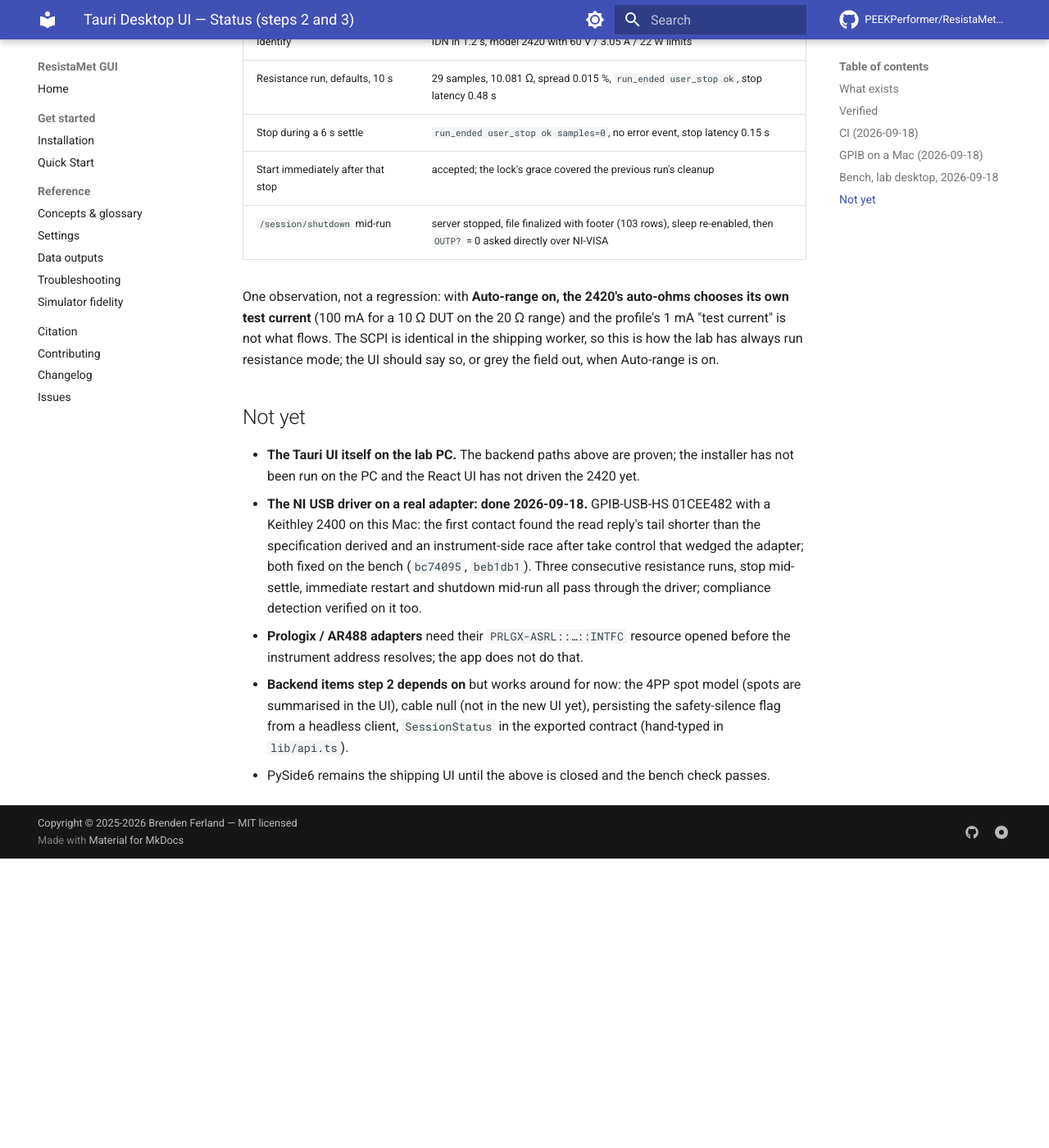
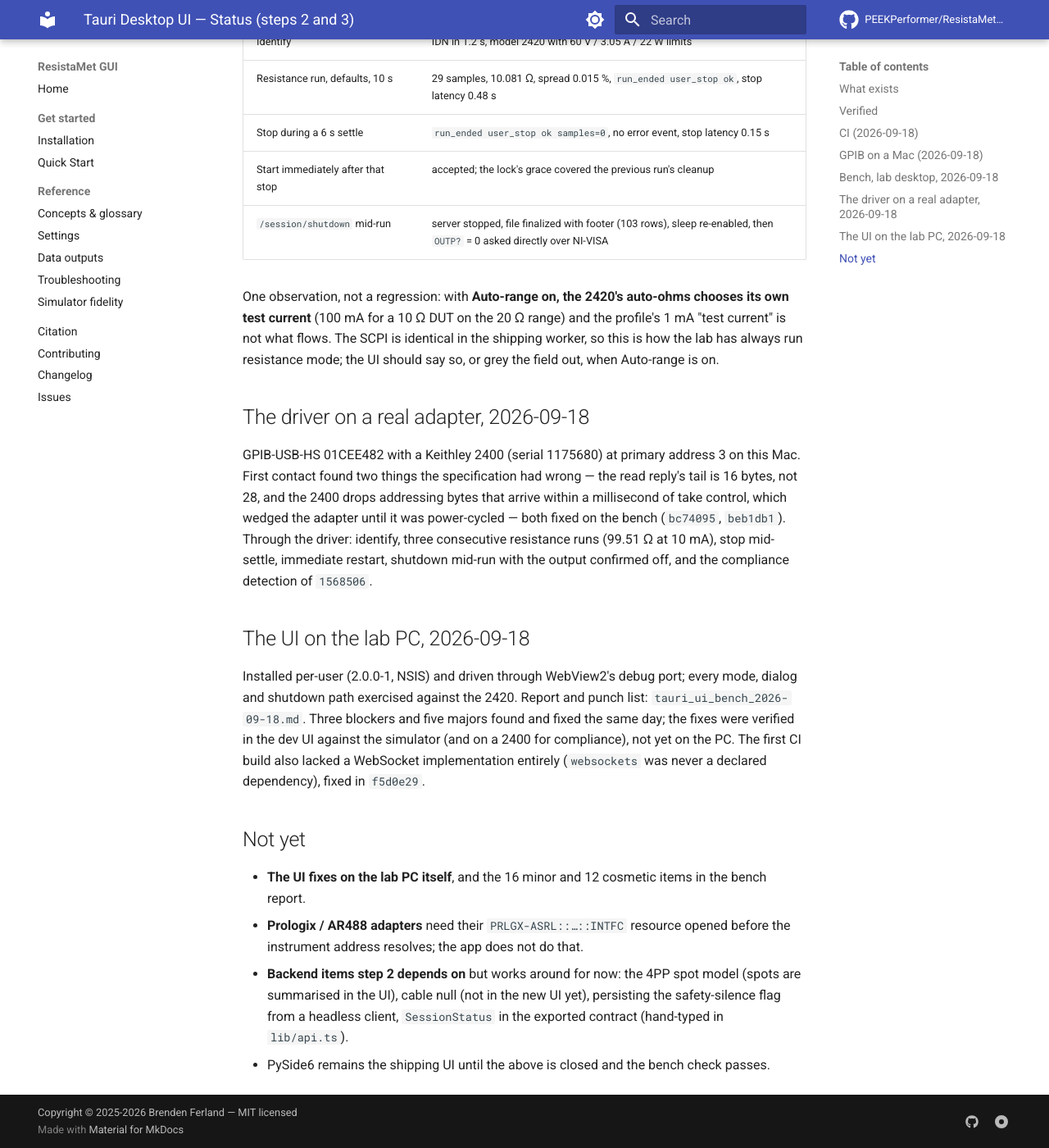
Before and after one commit to PEEKPerformer/ResistaMet-GUI, an MkDocs documentation site: the page built from docs/design/tauri_ui_status.md, in a window 1280 px wide and 1400 px high, scrolled down 2559 px. Shown: the whole window at 82% size. Built offline with MkDocs 1.6.1 and Material for MkDocs 9.7.7, drawn with Linux system fonts in a browser that asks for light colours; comment, search, counter and statistics services are not loaded; before the commit the page ends 3606 px from its top, so only the background shows below that.

Commit message:
Update the UI status doc after the two bench days

```diff
--- a/docs/design/tauri_ui_status.md
+++ b/docs/design/tauri_ui_status.md
@@ -106,18 +106,32 @@ identical in the shipping worker, so this is how the lab has always run
 resistance mode; the UI should say so, or grey the field out, when
 Auto-range is on.
 
+## The driver on a real adapter, 2026-09-18
+
+GPIB-USB-HS 01CEE482 with a Keithley 2400 (serial 1175680) at primary
+address 3 on this Mac. First contact found two things the specification had
+wrong — the read reply's tail is 16 bytes, not 28, and the 2400 drops
+addressing bytes that arrive within a millisecond of take control, which
+wedged the adapter until it was power-cycled — both fixed on the bench
+(`bc74095`, `beb1db1`). Through the driver: identify, three consecutive
+resistance runs (99.51 Ω at 10 mA), stop mid-settle, immediate restart,
+shutdown mid-run with the output confirmed off, and the compliance
+detection of `1568506`.
+
+## The UI on the lab PC, 2026-09-18
+
+Installed per-user (2.0.0-1, NSIS) and driven through WebView2's debug
+port; every mode, dialog and shutdown path exercised against the 2420.
+Report and punch list: `tauri_ui_bench_2026-09-18.md`. Three blockers and
+five majors found and fixed the same day; the fixes were verified in the
+dev UI against the simulator (and on a 2400 for compliance), not yet on the
+PC. The first CI build also lacked a WebSocket implementation entirely
+(`websockets` was never a declared dependency), fixed in `f5d0e29`.
+
 ## Not yet
 
-- **The Tauri UI itself on the lab PC.** The backend paths above are
-  proven; the installer has not been run on the PC and the React UI has
-  not driven the 2420 yet.
-- **The NI USB driver on a real adapter: done 2026-09-18.** GPIB-USB-HS
-  01CEE482 with a Keithley 2400 on this Mac: the first contact found the
-  read reply's tail shorter than the specification derived and an
-  instrument-side race after take control that wedged the adapter; both
-  fixed on the bench (`bc74095`, `beb1db1`). Three consecutive resistance
-  runs, stop mid-settle, immediate restart and shutdown mid-run all pass
-  through the driver; compliance detection verified on it too.
+- **The UI fixes on the lab PC itself**, and the 16 minor and 12 cosmetic
+  items in the bench report.
 - **Prologix / AR488 adapters** need their `PRLGX-ASRL::…::INTFC` resource
   opened before the instrument address resolves; the app does not do that.
 - **Backend items step 2 depends on** but works around for now: the 4PP spot
```
